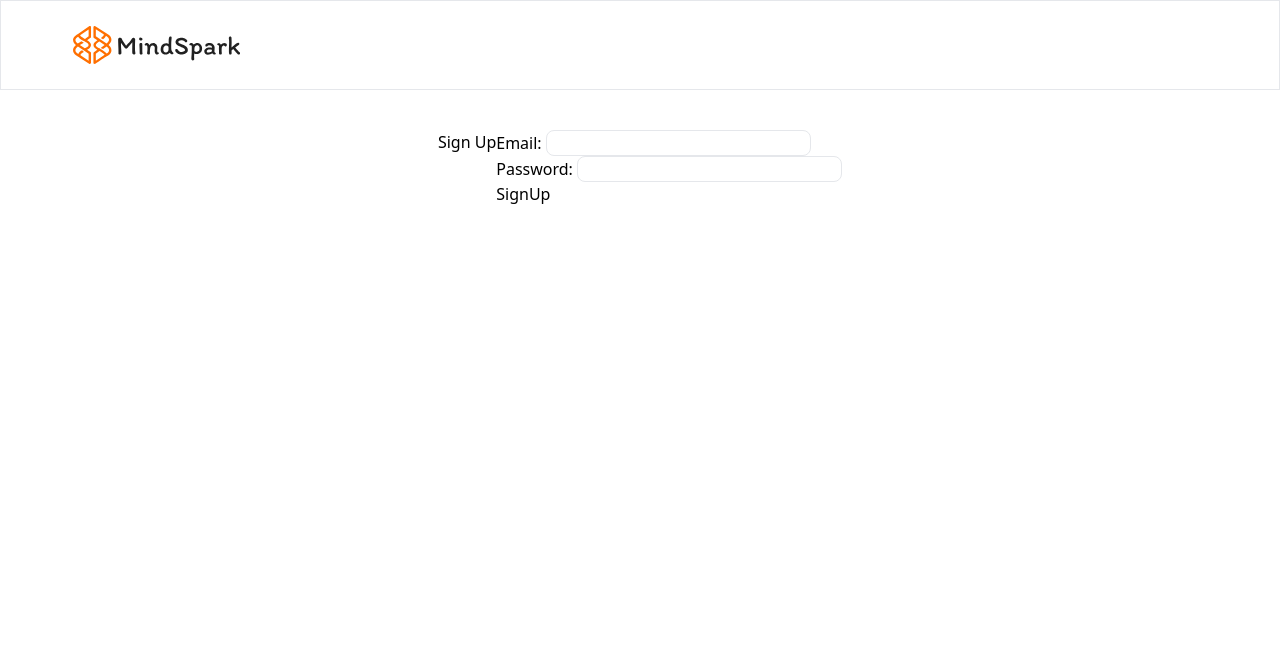
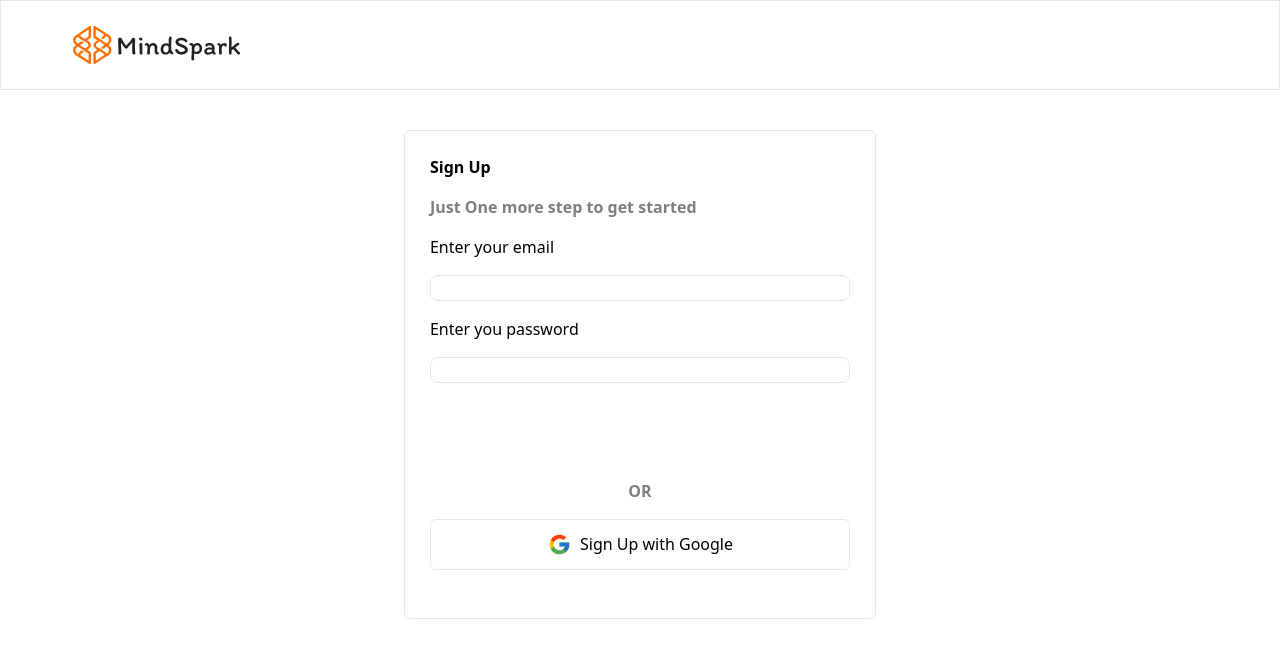
Before and after one commit to stateman24/mindspark, a Django app: page /accounts/signup/ in a window 1280 px wide. Shown: the top 658 px of the page. Run offline with Django 5.2, Linux system fonts and the light colour scheme; some libraries are stand-ins or nearby versions.

Commit message:
Upadated and styled the register.html file

```diff
--- a/accounts/templates/accounts/login.html
+++ b/accounts/templates/accounts/login.html
@@ -14,7 +14,7 @@
                 {{ form.username }}
             </div>
             <div class="flex flex-col mt-[1rem]">
-            <label for="password" class="text-body font-normal leading-normal mb-[1rem] ">Enter you password</label>
+                <label for="password" class="text-bodyfont-normal leading-normal mb-[1rem] ">Enter you password</label>
                 {{ form.password }}
             </div>
             <button type="submit" class="w-full px-auto mt-[2rem] bg-btn_col py-[0.75rem] rounded-md text-white font-normal hover:bg-hover_col transition-colors duration-300">Sign In</button>
--- a/accounts/templates/accounts/register.html
+++ b/accounts/templates/accounts/register.html
@@ -5,10 +5,33 @@
 {% endblock %}
 
 {% block content %}
-	<h1>Sign Up</h1>
-	<form action="{% url "accounts:signup" %}" method="post">
+<div class="container border border-primary rounded-md w-[29.5rem] px-[1.56rem] py-[1.5rem]">
+	<form action="{% url 'accounts:signup' %}" method="post">
 		{% csrf_token %}
-		{{form.as_p}}
-		<input type="submit" value="SignUp">
+		<h1 class="font-bold text-h1">Sign Up</h1>
+		<p class="font-semibold opacity-50 mt-4">Just One more step to get started</p>
+		<div class="flex flex-col mt-[1rem]">
+			<label for="email" class="text-body font-normal leading-normal mb-[1rem] ">Enter your email</label>
+			{{ form.email }}
+		</div>
+		<div class="flex flex-col mt-[1rem]">
+			<label for="password" class="text-body font-normal leading-normal mb-[1rem] ">Enter you password</label>
+			{{ form.password }}
+		</div>
+		<button type="submit" class="w-full px-auto mt-[2rem] bg-btn_col py-[0.75rem] rounded-md text-white font-normal hover:bg-hover_col transition-colors duration-300">Sign In</button>
+		<h2 class="text-center text-font_col opacity-50 font-extrabold mt-[1rem]">OR</h2>
+		<a href="#">
+			<div class="flex justify-center group hover:bg-hover_col transition-colors duration-300 gap-[0.5rem] align-center mt-[1rem] w-full border border-primary text-center py-[0.75rem] rounded-md mb-[1.5rem]">
+			<svg width="25" height="25" viewBox="0 0 17 16" fill="none" xmlns="http://www.w3.org/2000/svg">
+				<g id="flat-color-icons:google">
+					<path id="Vector" d="M15.037 6.69433H14.5V6.66667H8.50001V9.33333H12.2677C11.718 10.8857 10.241 12 8.50001 12C6.29101 12 4.50001 10.209 4.50001 8C4.50001 5.791 6.29101 4 8.50001 4C9.51968 4 10.4473 4.38467 11.1537 5.013L13.0393 3.12733C11.8487 2.01767 10.256 1.33333 8.50001 1.33333C4.81834 1.33333 1.83334 4.31833 1.83334 8C1.83334 11.6817 4.81834 14.6667 8.50001 14.6667C12.1817 14.6667 15.1667 11.6817 15.1667 8C15.1667 7.553 15.1207 7.11667 15.037 6.69433Z" fill="#FFC107"/>
+					<path id="Vector_2" d="M2.60199 4.897L4.79232 6.50333C5.38499 5.036 6.82032 4 8.49999 4C9.51966 4 10.4473 4.38467 11.1537 5.013L13.0393 3.12733C11.8487 2.01767 10.256 1.33333 8.49999 1.33333C5.93932 1.33333 3.71866 2.779 2.60199 4.897Z" fill="#FF3D00"/><path id="Vector_3" d="M8.5 14.6667C10.222 14.6667 11.7867 14.0077 12.9697 12.936L10.9063 11.19C10.2146 11.7164 9.3692 12.0009 8.5 12C6.766 12 5.29367 10.8943 4.739 9.35133L2.565 11.0263C3.66834 13.1853 5.909 14.6667 8.5 14.6667Z" fill="#4CAF50"/>
+					<path id="Vector_4" d="M15.037 6.69433H14.5V6.66666H8.5V9.33333H12.2677C12.0047 10.0721 11.5311 10.7177 10.9053 11.1903L10.9063 11.1897L12.9697 12.9357C12.8237 13.0683 15.1667 11.3333 15.1667 8C15.1667 7.553 15.1207 7.11666 15.037 6.69433Z" fill="#1976D2"/>
+				</g>
+			</svg>
+			<p class="font-normal text-center group-hover:text-bg_col">Sign Up with Google</p>
+		</div>
+		</a>
 	</form>
+</div>
 {% endblock %}
```
Lines whose indentation alone changed are shown as unchanged.
